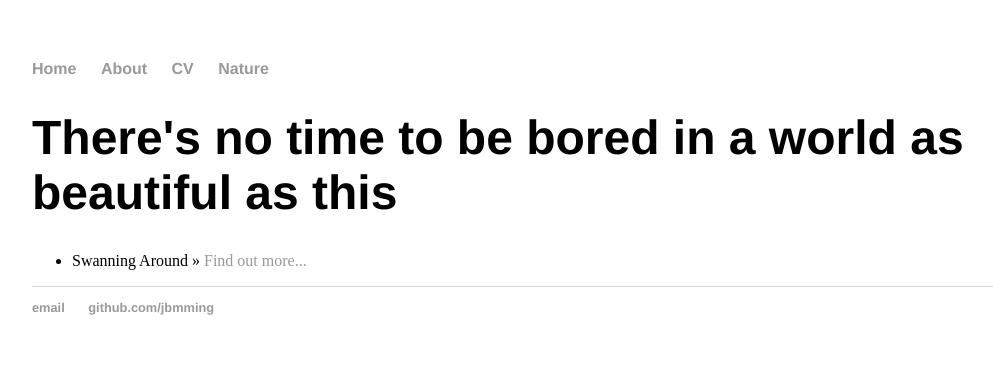
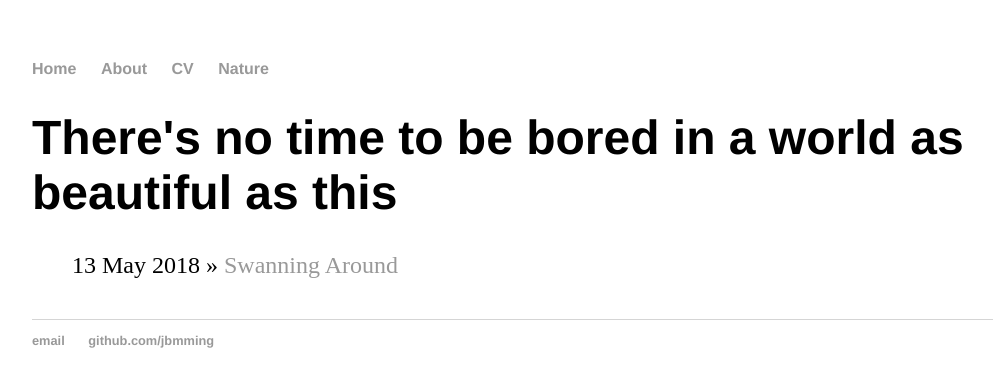
Before and after one commit to JBProgramming/JBProgramming.github.io, a Jekyll site: the page built from nature/index.html, in a window 1280 px wide. Shown: the top 387 px of the page, without its empty margins (96-1089 px from the left). Built offline with Jekyll 4.4.1, drawn with Linux system fonts in a browser that asks for light colours.

Commit message:
Update index.html

```diff
--- a/nature/index.html
+++ b/nature/index.html
@@ -1,11 +1,11 @@
 ---
 layout: default
-title: "There's no time to be bored in a world as beautiful as this"
+title: There's no time to be bored in a world as beautiful as this
 ---
 	<h1>{{ page.title }}</h1>
-	<ul class="post">
+	<ul class="posts">
 
 	  {% for post in site.posts %}
-	    <li><span>{{ post.title }}</span> » <a href="{{ post.url }}" title="{{ post.title }}">Find out more...</a></li>
+	    <li><span>{{ post.date | date_to_string }}</span> » <a href="{{ post.url }}" title="{{ post.title }}">{{ post.title }}</a></li>
 	  {% endfor %}
 	</ul>
```
